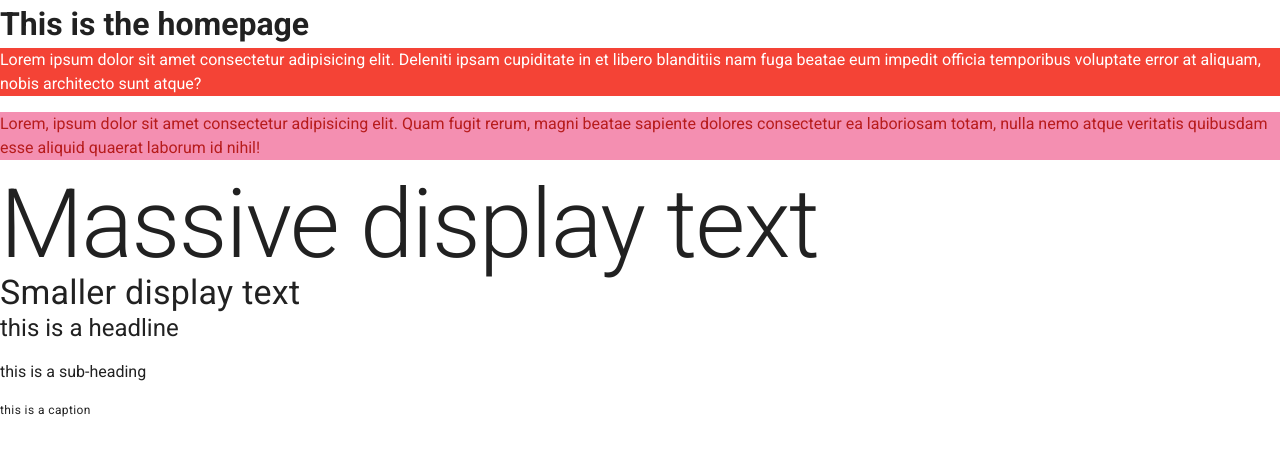
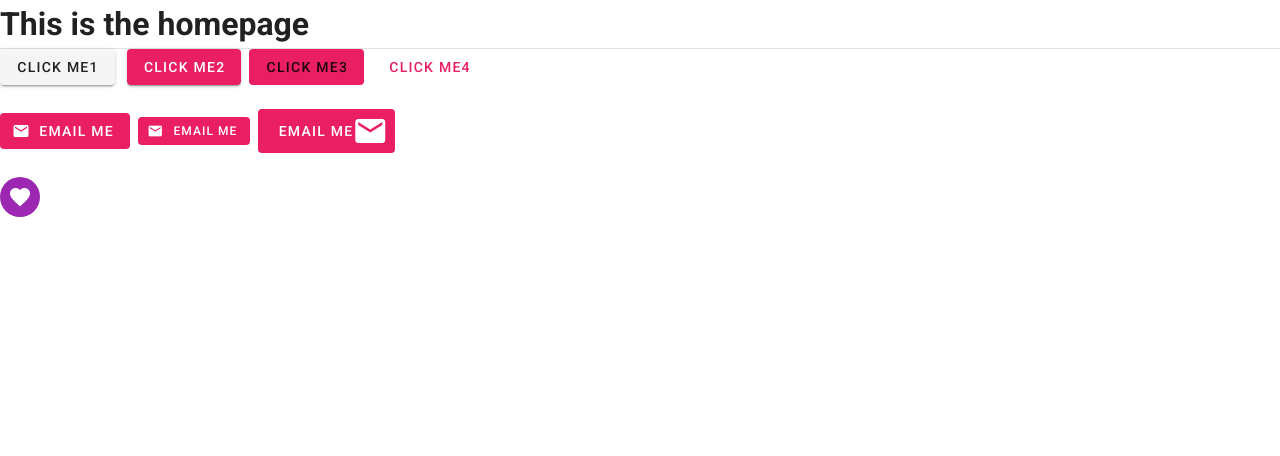
Before and after one commit to manojkmishra/veutify-netn, a Vue app: page / in a window 1280 px wide. Shown: the top 456 px of the page. Built offline with nearby package versions, Linux system fonts and the light colour scheme.

Commit message:
buttons and icons

```diff
--- a/public/index.html
+++ b/public/index.html
@@ -8,6 +8,7 @@
     <title>veutify-netn</title>
     <link rel="stylesheet" href="https://fonts.googleapis.com/css?family=Roboto:100,300,400,500,700,900">
     <link rel="stylesheet" href="https://cdn.jsdelivr.net/npm/@mdi/font@latest/css/materialdesignicons.min.css">
+    <link rel="stylesheet" href='https://fonts.googleapis.com/css?family=Roboto:300,400,500,700|Material+Icons'>
   </head>
   <body>
     <noscript>
--- a/src/views/Home.vue
+++ b/src/views/Home.vue
@@ -1,12 +1,30 @@
 <template>
   <div class="home">
     <h1>This is the homepage</h1>
-    <p class="red white--text">Lorem ipsum dolor sit amet consectetur adipisicing elit. Deleniti ipsam cupiditate in et libero blanditiis nam fuga beatae eum impedit officia temporibus voluptate error at aliquam, nobis architecto sunt atque?</p>
-    <p class="pink red--text lighten-3 text--darken-4">Lorem, ipsum dolor sit amet consectetur adipisicing elit. Quam fugit rerum, magni beatae sapiente dolores consectetur ea laboriosam totam, nulla nemo atque veritatis quibusdam esse aliquid quaerat laborum id nihil!</p>
-    <h1 class="display-4">Massive display text</h1>
-    <h4 class="display-1">Smaller display text</h4>
-    <p class="headline">this is a headline</p>
-    <p class="subheading">this is a sub-heading</p>
-    <p class="caption">this is a caption</p>
+    <v-divider></v-divider>
+    <v-btn>click me1</v-btn> &nbsp;
+    <v-btn class="pink white--text">click me2</v-btn>&nbsp;
+    <v-btn depressed color="pink">click me3</v-btn>&nbsp;
+    <v-btn text color="pink">click me4</v-btn><br><br>
+
+    <v-btn depressed class="pink white--text">
+      <v-icon left>email</v-icon>
+      <span>email me</span>
+    </v-btn>&nbsp;
+
+    <v-btn depressed small class="pink white--text">
+      <v-icon left small>email</v-icon>
+      <span>email me</span>
+    </v-btn>&nbsp;
+
+    <v-btn depressed large class="pink white--text">
+      <span>email me</span>
+      <v-icon right large>email</v-icon>
+    </v-btn><br><br>
+
+    <v-btn fab dark small depressed color="purple">
+      <v-icon dark>favorite</v-icon>
+    </v-btn><br><br>
+
   </div>
 </template>
```
